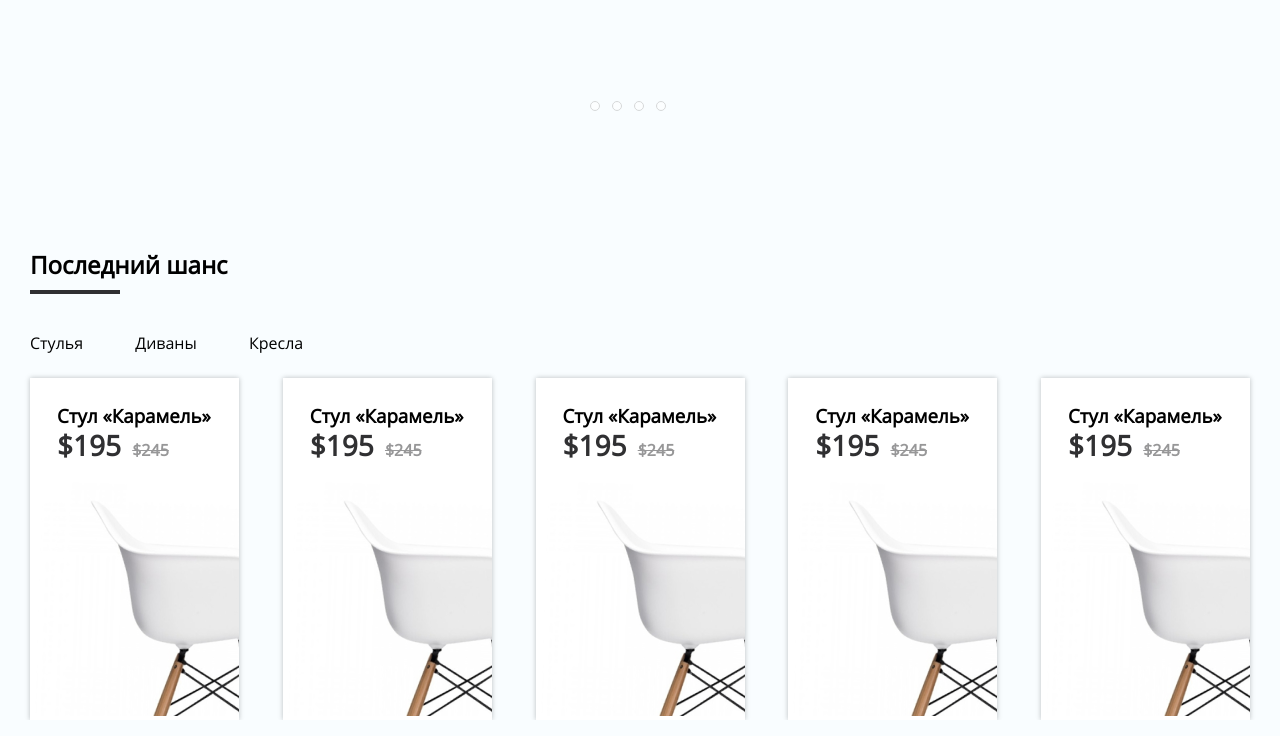
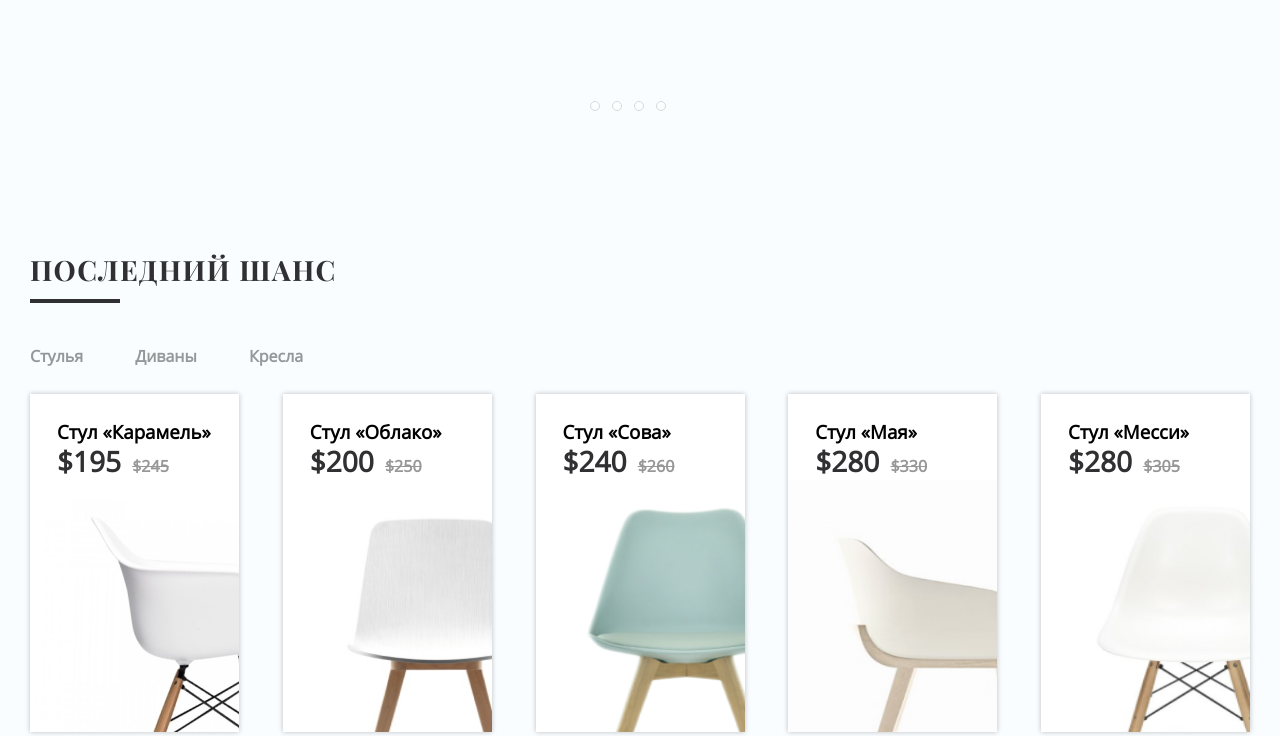
Before and after one commit to MihasyaS/Graduation-project, a plain HTML site: page Project Designer furniture/index.html in a window 1280 px wide. Shown: the part 1942-2678 px from the top of the page. Drawn offline with Linux system fonts and the light colour scheme.

Commit message:
fourth block 90%

```diff
--- a/Project Designer furniture/css/style.css
+++ b/Project Designer furniture/css/style.css
@@ -41,6 +41,7 @@ body {
   font-family: "Open Sans", "Arial", sans-serif;
   background-color: #f9fdff;
   margin: 0;
+
 }
 
 a {
@@ -1148,19 +1149,20 @@ input[name="r"] {
     margin-left: -75%;
 }
 /* слайдер конец */
-/* .section-four::after {
-  content: "";
-  position: absolute;
-  height: 100%;
-  width: 200%;
-  top: 0;
-  left: 65.5%;
+
+/* .section-four{
   background-color: #fceae8;
-  z-index: -1;
 } */
 .last-chance h2{
   margin: 0 auto;
   margin-top: 73px;
+  font-family: "Playfair Display";
+  font-style: normal;
+  font-weight: bold;
+  font-size: 28px;
+  line-height: 37px;
+  letter-spacing: 0.05em;
+  color: #303032;
 }
 .upholstered-furniture{
   margin-top: 37px;
@@ -1168,10 +1170,24 @@ input[name="r"] {
 .upholstered-furniture a{
   margin-right: 48px;
   text-decoration: none;
-  color: #000000;
+  font-family: "Open Sans";
+  font-style: normal;
+  font-weight: 600;
+  font-size: 16px;
+  line-height: 25px;
+  text-align: center;
+  color: rgba(0, 0, 0, 0.4);
 }
 .upholstered-furniture a:hover{
   text-decoration: underline;
+  font-family: "Open Sans";
+  font-style: normal;
+  font-weight: 600;
+  font-size: 16px;
+  line-height: 25px;
+  text-align: center;
+  text-decoration-line: underline;
+  color: #000000;
 }
 .text-img{
   padding-left: 27px;
@@ -1210,9 +1226,12 @@ input[name="r"] {
   box-shadow: 0 0 5px rgb(0 0 0 / 25%);
   border-top: 1px;
   margin-top: 25px;
-  max-width: 209px;
-  max-height: 400px;
+  min-width: 209px;
+  max-height: 342px;
   background: #FFFFFF;
+}
+.product-card:hover{
+  border-top: 5px solid #303032;
 }
 .product-card  button{
     cursor: pointer;
@@ -1234,6 +1253,9 @@ input[name="r"] {
     width: 100%;
     max-width: 400;
 }
+.img-product{
+  max-height: 252px;
+}
 .img-product img{
   position: relative;
   width: 100%;
--- a/Project Designer furniture/index.html
+++ b/Project Designer furniture/index.html
@@ -221,9 +221,10 @@
           </div>
         </div>
       </section>
-      <section class="section-four">
+      <section class="four">
+        <div class="section-four">
         <div class="last-chance">
-          <h2>Последний шанс</h2>
+          <h2>ПОСЛЕДНИЙ ШАНС</h2>
           <img src="img/Bottom-line.svg" alt="">
         </div>
         <div class="upholstered-furniture">
@@ -232,7 +233,6 @@
           <a href="#"><span>Кресла</span></a>
         </div>
         <div class="card-produts__four">
-
           <div class="product-card">
             <div class="text-img">
             <h3>Стул «Карамель»</h3>
@@ -249,12 +249,12 @@
 
           <div class="product-card">
             <div class="text-img">
-            <h3>Стул «Карамель»</h3>
-            <span class="one-span">$195</span>
-            <span class="two-span">$245</span>
+            <h3>Стул «Облако»</h3>
+            <span class="one-span">$200</span>
+            <span class="two-span">$250</span>
           </div>
           <div class="img-product">
-            <img src="img/chair-caramel-desktop.png" alt="">
+            <img src="img/chair-cloud-desktop.jpg" alt="">
           </div>
           <div class="button-product">
           <button>купить</button>
@@ -263,12 +263,12 @@
 
           <div class="product-card">
             <div class="text-img">
-            <h3>Стул «Карамель»</h3>
-            <span class="one-span">$195</span>
-            <span class="two-span">$245</span>
+            <h3>Стул «Сова»</h3>
+            <span class="one-span">$240</span>
+            <span class="two-span">$260</span>
           </div>
           <div class="img-product">
-            <img src="img/chair-caramel-desktop.png" alt="">
+            <img src="img/chair-owl-desktop.png" alt="">
           </div>
           <div class="button-product">
           <button>купить</button>
@@ -277,12 +277,12 @@
 
           <div class="product-card">
             <div class="text-img">
-            <h3>Стул «Карамель»</h3>
-            <span class="one-span">$195</span>
-            <span class="two-span">$245</span>
+            <h3>Стул «Мая»</h3>
+            <span class="one-span">$280</span>
+            <span class="two-span">$330</span>
           </div>
           <div class="img-product">
-            <img src="img/chair-caramel-desktop.png" alt="">
+            <img src="img/chair-maya-desktop.jpg" alt="">
           </div>
           <div class="button-product">
           <button>купить</button>
@@ -291,18 +291,19 @@
 
           <div class="product-card">
             <div class="text-img">
-            <h3>Стул «Карамель»</h3>
-            <span class="one-span">$195</span>
-            <span class="two-span">$245</span>
+            <h3>Стул «Месси»</h3>
+            <span class="one-span">$280</span>
+            <span class="two-span">$305</span>
           </div>
           <div class="img-product">
-            <img src="img/chair-caramel-desktop.png" alt="">
+            <img src="img/chair-messi-desktop.png" alt="">
           </div>
           <div class="button-product">
           <button>купить</button>
         </div>
           </div>
         </div>
+      </div>
       </section>
     </section>
 
```
